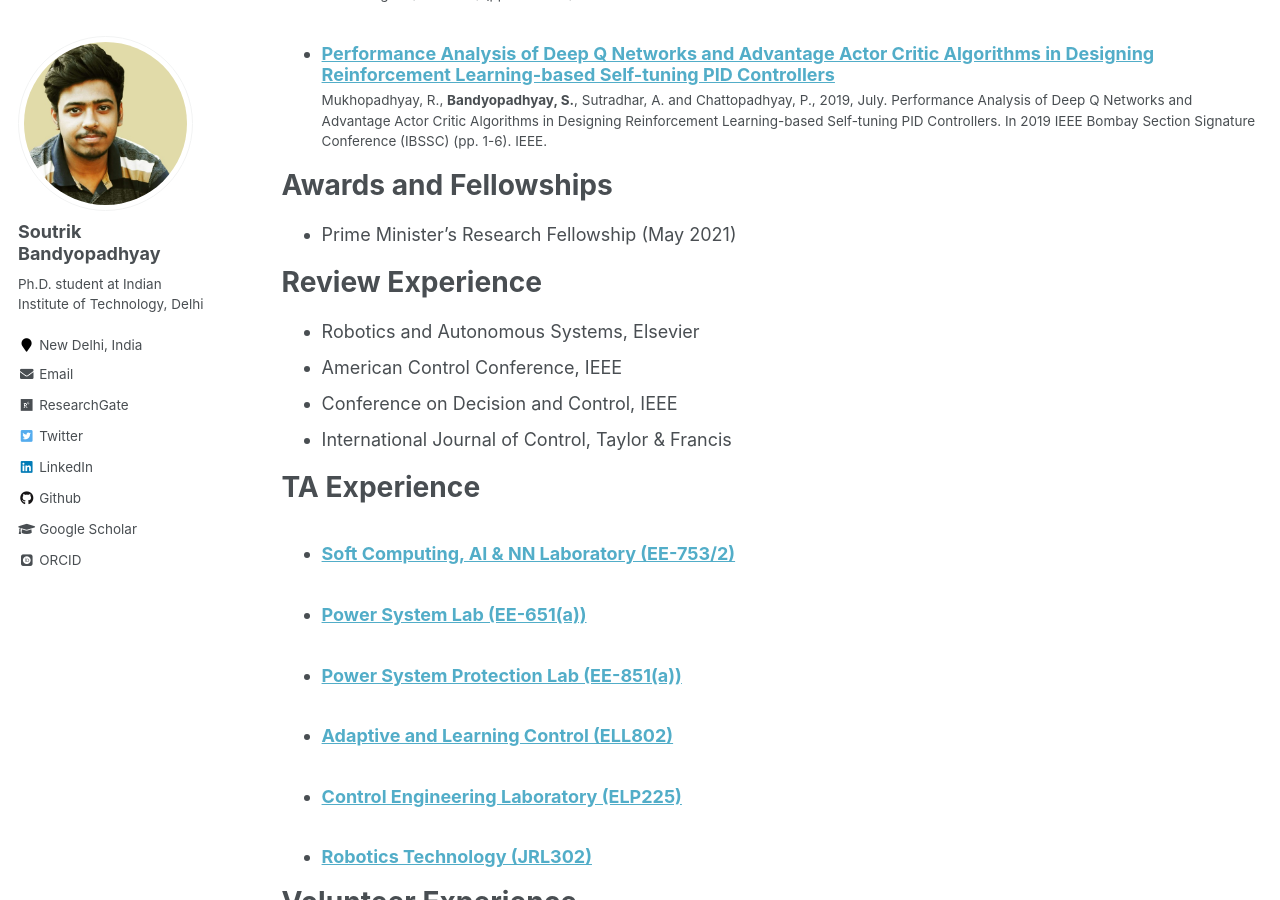
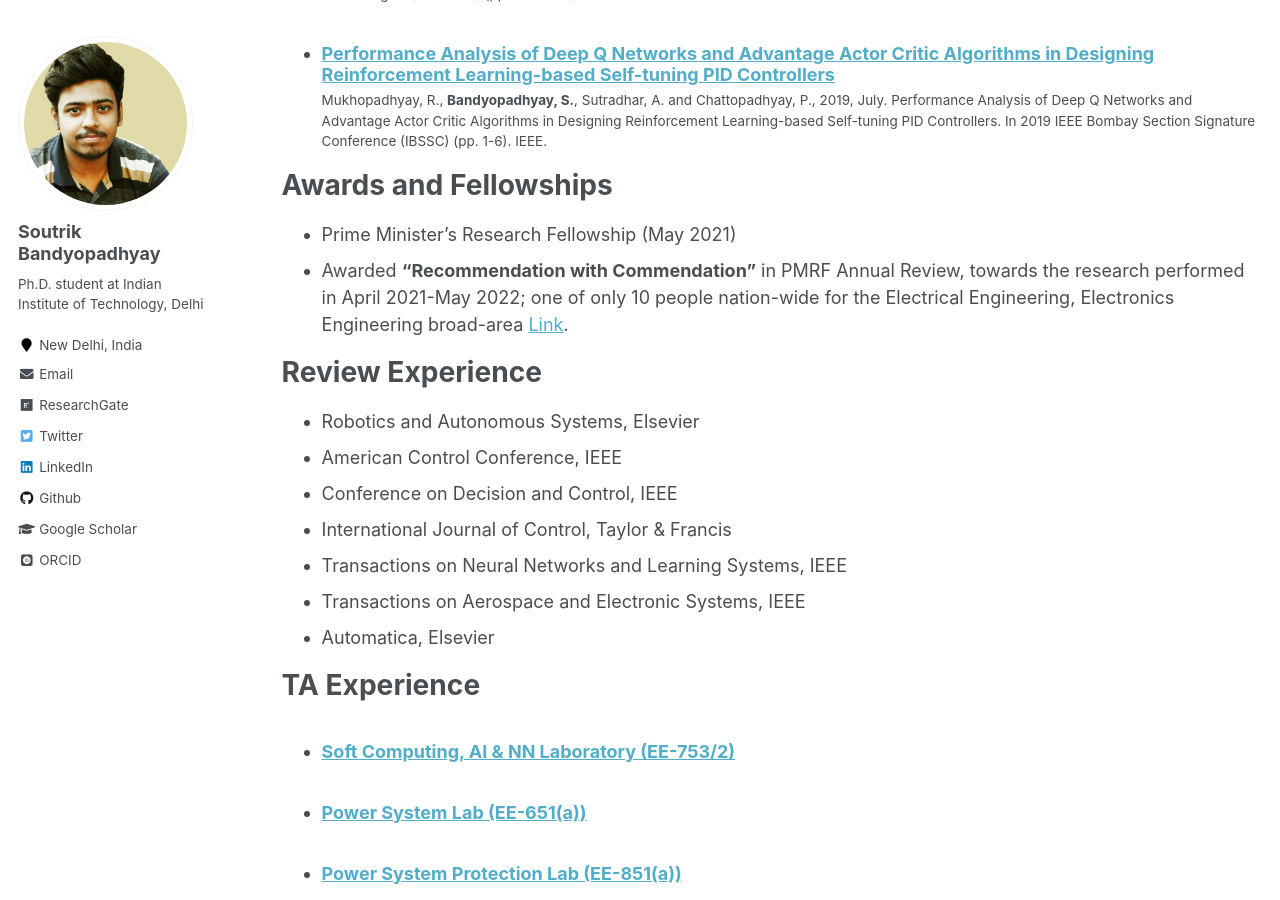
Before and after one commit to SoutrikBandyopadhyay/soutrikbandyopadhyay.github.io, a Jekyll site: the page built from _pages/cv.md, in a window 1280 px wide and 900 px high, scrolled down 1489 px. Built offline with Jekyll 4.4.1, drawn with Linux system fonts in a browser that asks for light colours; some web fonts are replaced.

Commit message:
Added Review experience and PMRF review achievement

```diff
--- a/_pages/cv.md
+++ b/_pages/cv.md
@@ -64,6 +64,10 @@ Awards and Fellowships
 ======
 
 * Prime Minister's Research Fellowship (May 2021)
+* Awarded **"Recommendation with Commendation"** in PMRF Annual Review, towards
+  the research performed in April 2021-May 2022; one of only 10 people
+  nation-wide for the Electrical Engineering, Electronics Engineering broad-area
+  [Link](https://www.pmrf.in/03-electrical-engineering-electronics-engineering).
 
 
 Review Experience
@@ -73,6 +77,9 @@ Review Experience
 * American Control Conference, IEEE
 * Conference on Decision and Control, IEEE
 * International Journal of Control, Taylor & Francis
+* Transactions on Neural Networks and Learning Systems, IEEE
+* Transactions on Aerospace and Electronic Systems, IEEE
+* Automatica, Elsevier
 
 TA Experience
 ======
```
